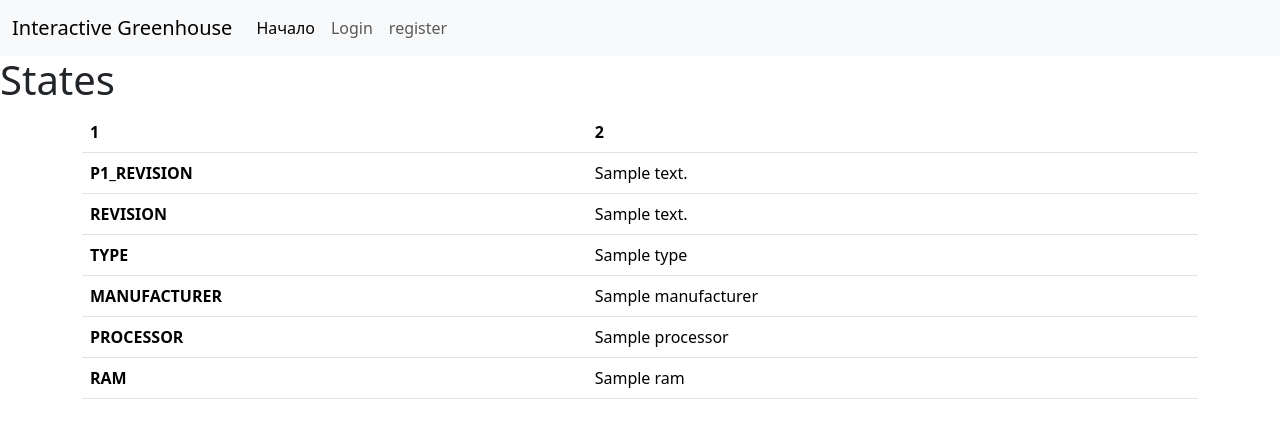
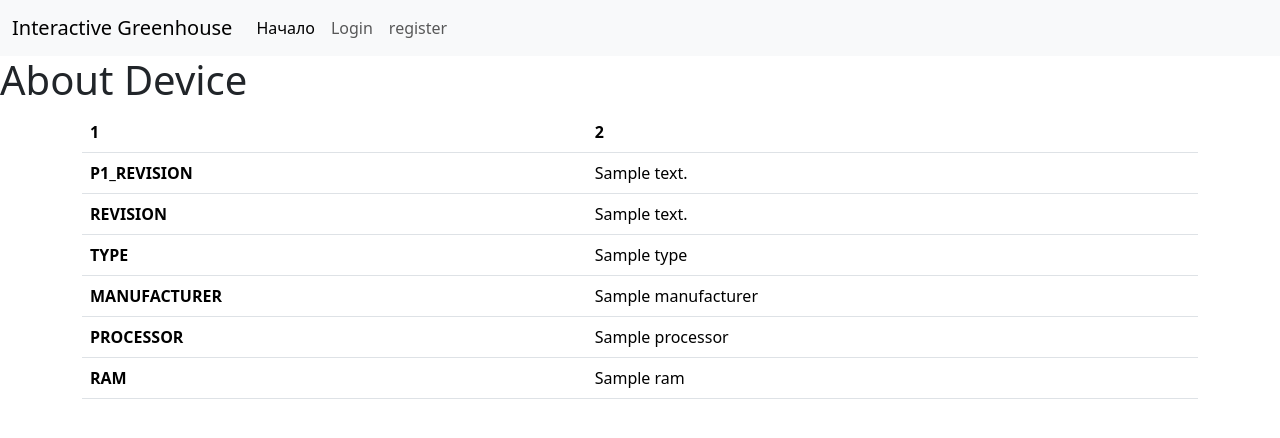
Before and after one commit to springerearly/greenhouse, a Django app: template code/greenhouse/main/templates/main/about_device.html in a window 1280 px wide. Shown: the top 438 px of the page. Run offline with Django 5.2, Linux system fonts and the light colour scheme; the template is opened without the code that fills it: most values are stand-ins (such as "Sample title", 1, 10 or a date in 2020); some libraries are stand-ins or nearby versions.

Commit message:
fix about device

```diff
--- a/code/greenhouse/main/templates/main/about_device.html
+++ b/code/greenhouse/main/templates/main/about_device.html
@@ -5,7 +5,7 @@
     {% translate "Interactive Greenhouse" %} - {% translate "States" %}
 {% endblock %}
 {% block pageheader %}
-    <h1>{% translate "States" %}</h1>
+    <h1>{% translate "About Device" %}</h1>
 {% endblock %}
 {% block content %}
     <table class="table">
```
Also changed, not shown: code/greenhouse/locale/ru/LC_MESSAGES/django.po.
